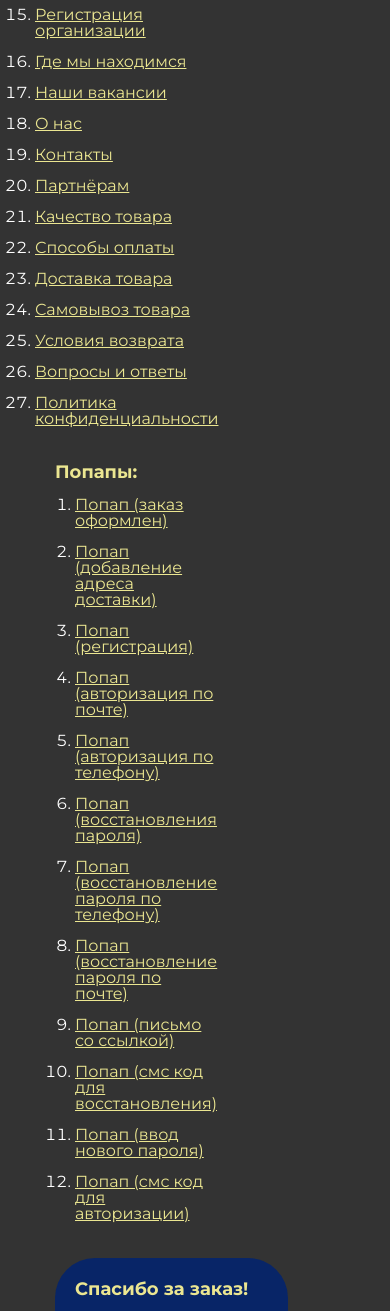
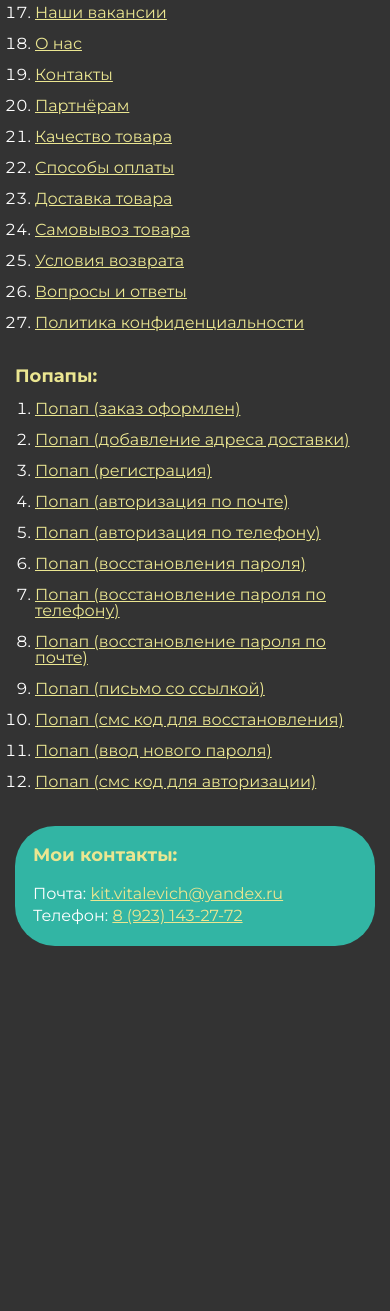
Before and after one commit to KitVitalevich/Anisa, a plain HTML site: page index.html in a window 390 px wide. Shown: the part 689-2000 px from the top of the page. After the commit the page ends 1665 px from the top, so only its background shows below. Drawn offline with Linux system fonts and the light colour scheme.

Commit message:
Update index.html

```diff
--- a/index.html
+++ b/index.html
@@ -73,16 +73,16 @@
 				</ol>
 			</div>
 			<div class="rootpage__block">
-				<div class="rootpage__tnx">
+				<!-- <div class="rootpage__tnx">
 					<h2>Спасибо за заказ!</h2>
-					<!-- <p>Буду рад хорошему отзыву.</p> -->
+					<p>Буду рад хорошему отзыву.</p>
 					<p>Обращайтесь еще!</p>
-				</div>
+				</div> -->
 				<div class="rootpage__contacts">
 					<h2>Мои контакты:</h2>
 					<p>Почта: <a href="mailto:kit.vitalevich@yandex.ru">kit.vitalevich@yandex.ru</a></p>
 					<p>Телефон: <a href="tel:89231432772">8 (923) 143-27-72</a></p>
-					<p>Соц. сеть: <a href="">ссылка на соц. сеть</a></p>
+					<!-- <p>Соц. сеть: <a href="">ссылка на соц. сеть</a></p> -->
 				</div>
 			</div>
 		</div>
@@ -175,6 +175,25 @@
 		padding: 0px 0px 0px 40px;
 	}
 
+	@media (max-width: 1336px) {
+		.rootpage__block:last-child {
+			padding: 0;
+		}
+	}
+
+	@media (max-width: 1336px) {
+		.rootpage__block {
+			flex: 0 0 50%;
+			padding: 0;
+		}
+	}
+
+	@media (max-width: 600px) {
+		.rootpage__block {
+			flex: 0 0 100%;
+		}
+	}
+
 	@media (max-width: 767px) {
 		.rootpage {
 			padding: 30px 15px;
@@ -232,7 +251,7 @@
 		.rootpage__contacts,
 		.rootpage__tnx {
 			border-radius: 40px;
-			padding: 20px;
+			padding: 18px;
 		}
 	}
 
```
